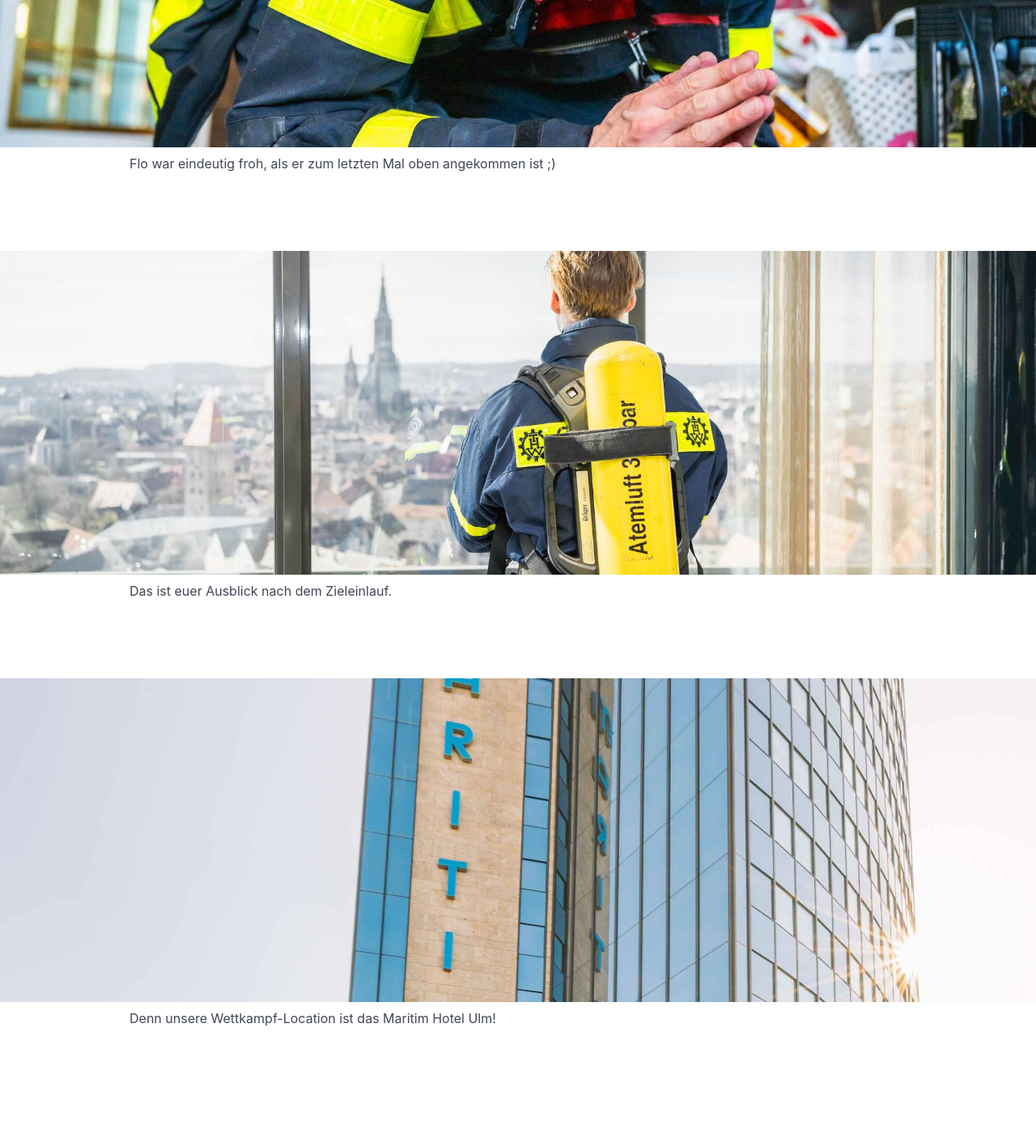
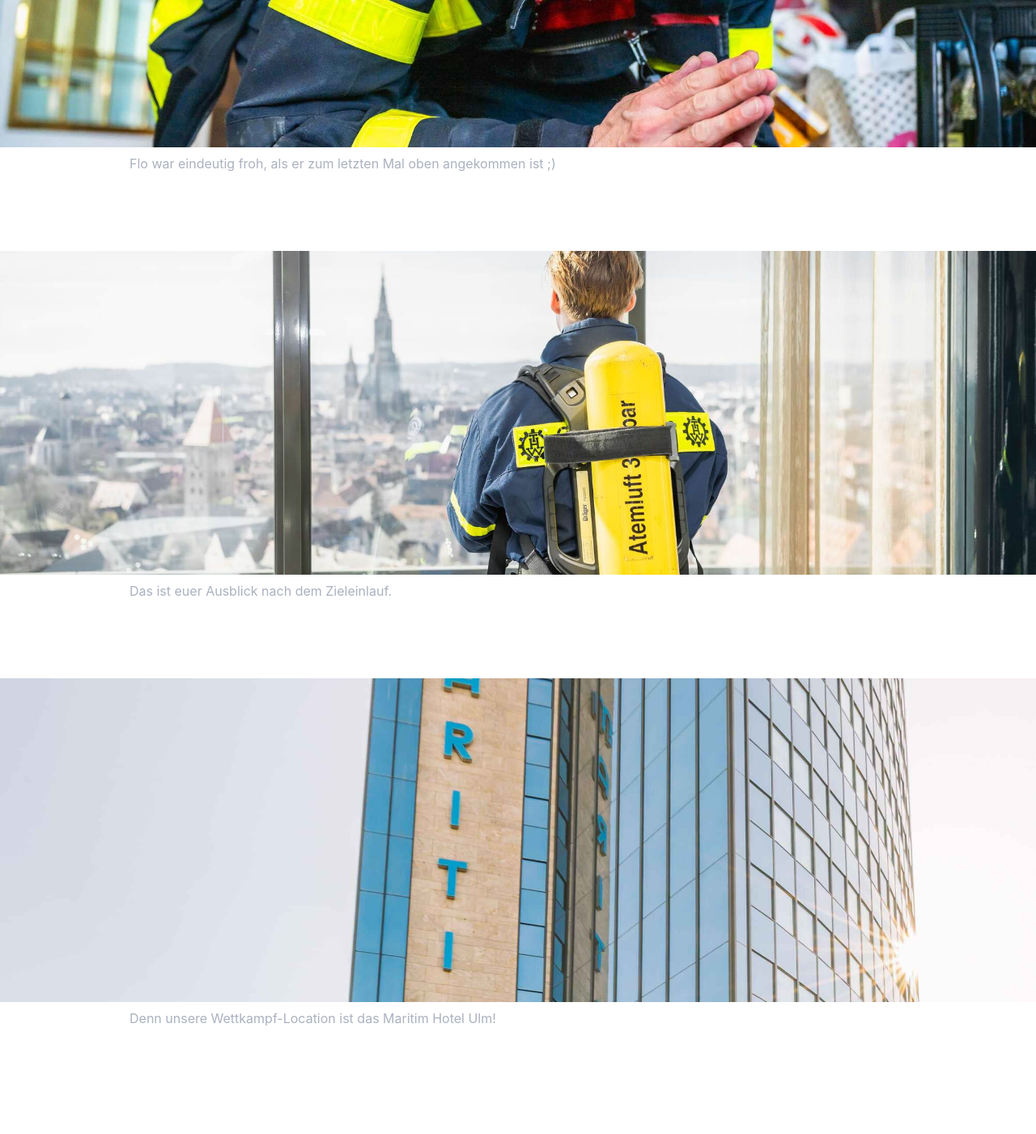
Before and after one commit to steffkes/schachmatt-ulm, a Nuxt app: page / in a window 1280 px wide. Shown: the part 1194-2595 px from the top of the page at 81% size. Built offline with nearby package versions, Linux system fonts and the light colour scheme.

Commit message:
reduce visiblity of captions a bit

```diff
--- a/app.vue
+++ b/app.vue
@@ -87,7 +87,7 @@
 
   <section class="section pt-2">
     <div class="container is-max-desktop">
-      <p>
+      <p class="has-text-grey-light">
         Flo war eindeutig froh, als er zum letzten Mal oben angekommen ist ;)
       </p>
     </div>
@@ -106,7 +106,9 @@
 
   <section class="section pt-2">
     <div class="container is-max-desktop">
-      <p>Das ist euer Ausblick nach dem Zieleinlauf.</p>
+      <p class="has-text-grey-light">
+        Das ist euer Ausblick nach dem Zieleinlauf.
+      </p>
     </div>
   </section>
 
@@ -123,7 +125,9 @@
 
   <section class="section pt-2">
     <div class="container is-max-desktop">
-      <p>Denn unsere Wettkampf-Location ist das Maritim Hotel Ulm!</p>
+      <p class="has-text-grey-light">
+        Denn unsere Wettkampf-Location ist das Maritim Hotel Ulm!
+      </p>
     </div>
   </section>
 
```
